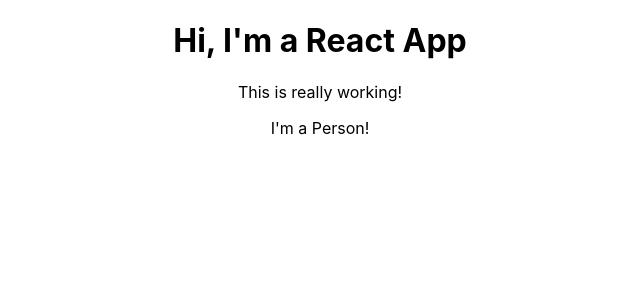
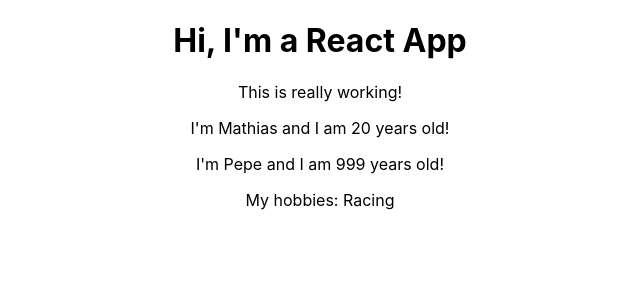
Before and after one commit to MathiasMinacapilli/react-complete-guide, a React (Create React App) app: page / in a window 1280 px wide. Shown: the top 300 px of the page, without its empty margins (320-960 px from the left). Built offline with nearby package versions, Linux system fonts and the light colour scheme.

Commit message:
added pops parameter to the component person in order to do it dinamic

```diff
--- a/src/App.js
+++ b/src/App.js
@@ -8,7 +8,8 @@
       <div className="App">
         <h1>Hi, I'm a React App</h1>
         <p>This is really working!</p>
-        <Person />
+        <Person name="Mathias" age="20" />
+        <Person name="Pepe" age="999">My hobbies: Racing</Person>
       </div>
     );
   }
--- a/src/Person/Person.js
+++ b/src/Person/Person.js
@@ -1,7 +1,15 @@
 import React from 'react';
 
-const person = () => {
-    return <p>I'm a Person!</p>
+/* props is an object that has the properties of the component */
+/* props.children refers to the plain text between the opening and closing tag of our
+component */
+const person = (props) => {
+    return (
+        <div>
+            <p>I'm {props.name} and I am {props.age} years old!</p>
+            <p>{props.children}</p>
+        </div>
+    );
 };
 
 export default person;
```
